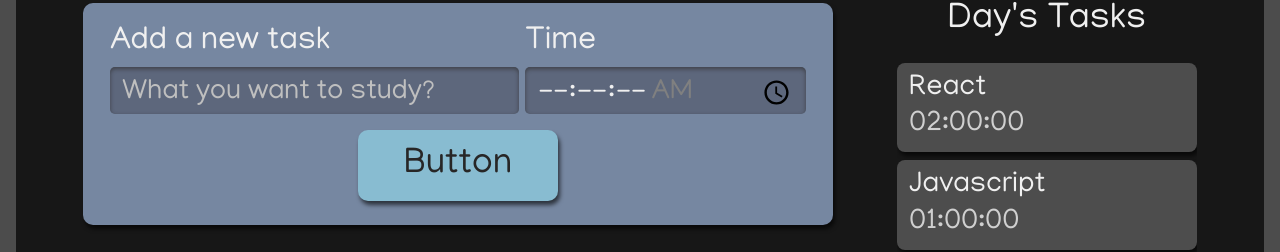
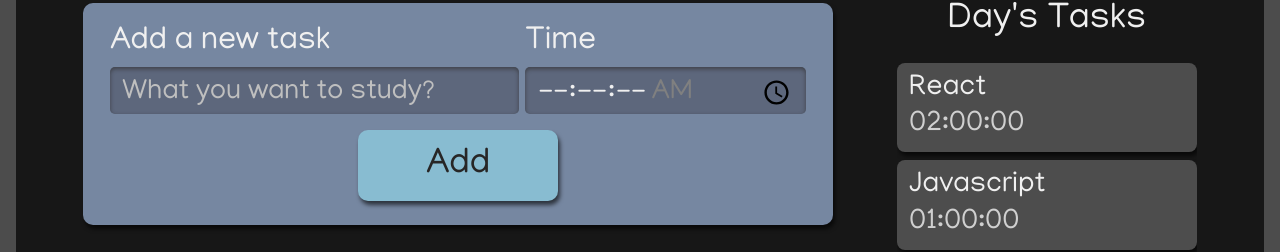
Before and after one commit to vicmazzola/study-mate, a React (Vite) app: page / in a window 1280 px wide. Shown: the part 221-473 px from the top of the page. Built offline with nearby package versions, Linux system fonts and the light colour scheme.

Commit message:
add button props

```diff
--- a/src/components/Button/index.tsx
+++ b/src/components/Button/index.tsx
@@ -1,11 +1,12 @@
 import React from 'react';
 import style from './Button.module.scss';
 
-class Button extends React.Component {
-    render () {
+class Button extends React.Component  {
+    render() {
+
         return (
             <button className={style.button}>
-                Button
+                {this.props.children}
             </button>
         )
     }
--- a/src/components/Form/index.tsx
+++ b/src/components/Form/index.tsx
@@ -32,7 +32,9 @@ class Form extends React.Component {
                         required
                     />
                 </div>
-                <Button/>
+                <Button>
+                    Add
+                </Button>
             </form>
         )
     }
```
